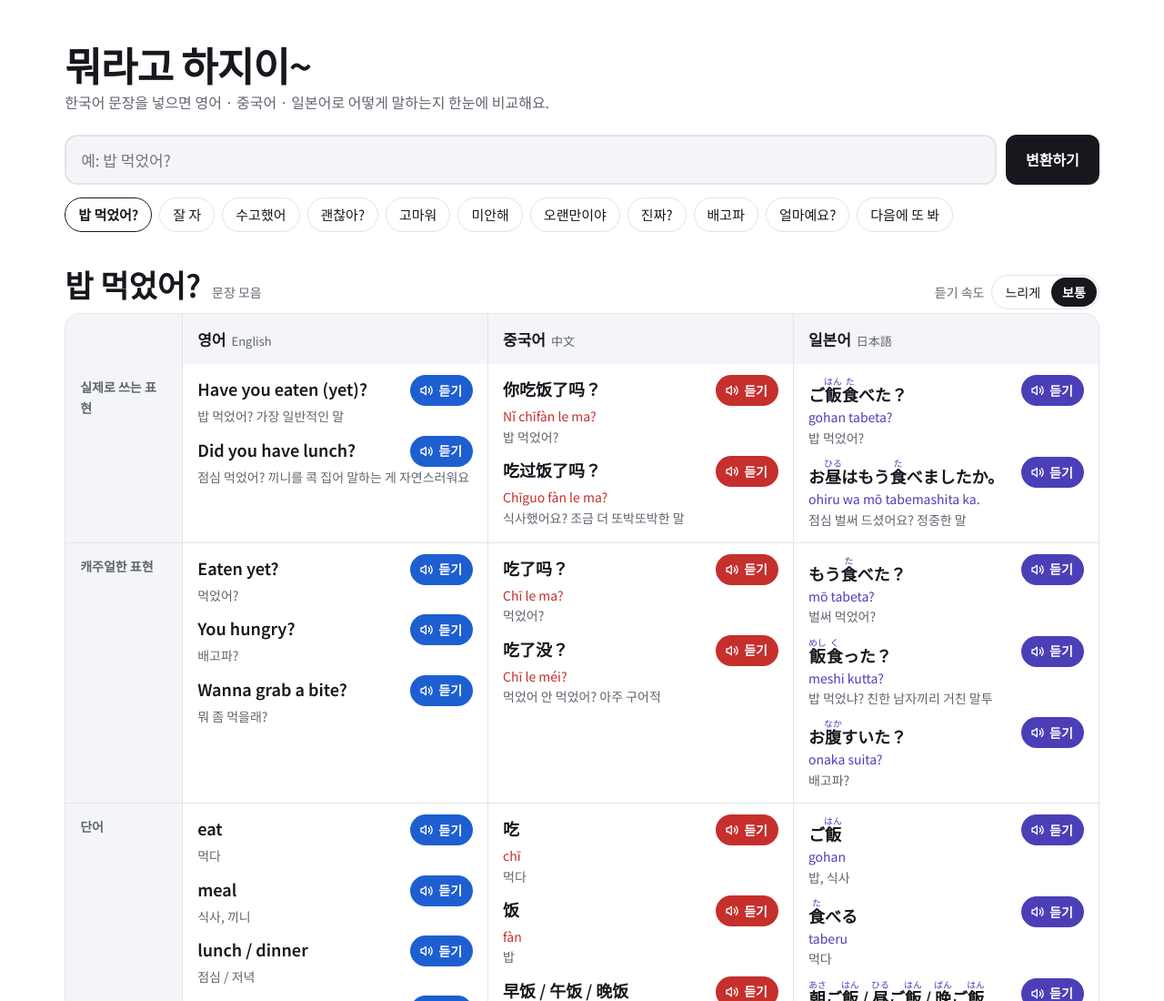
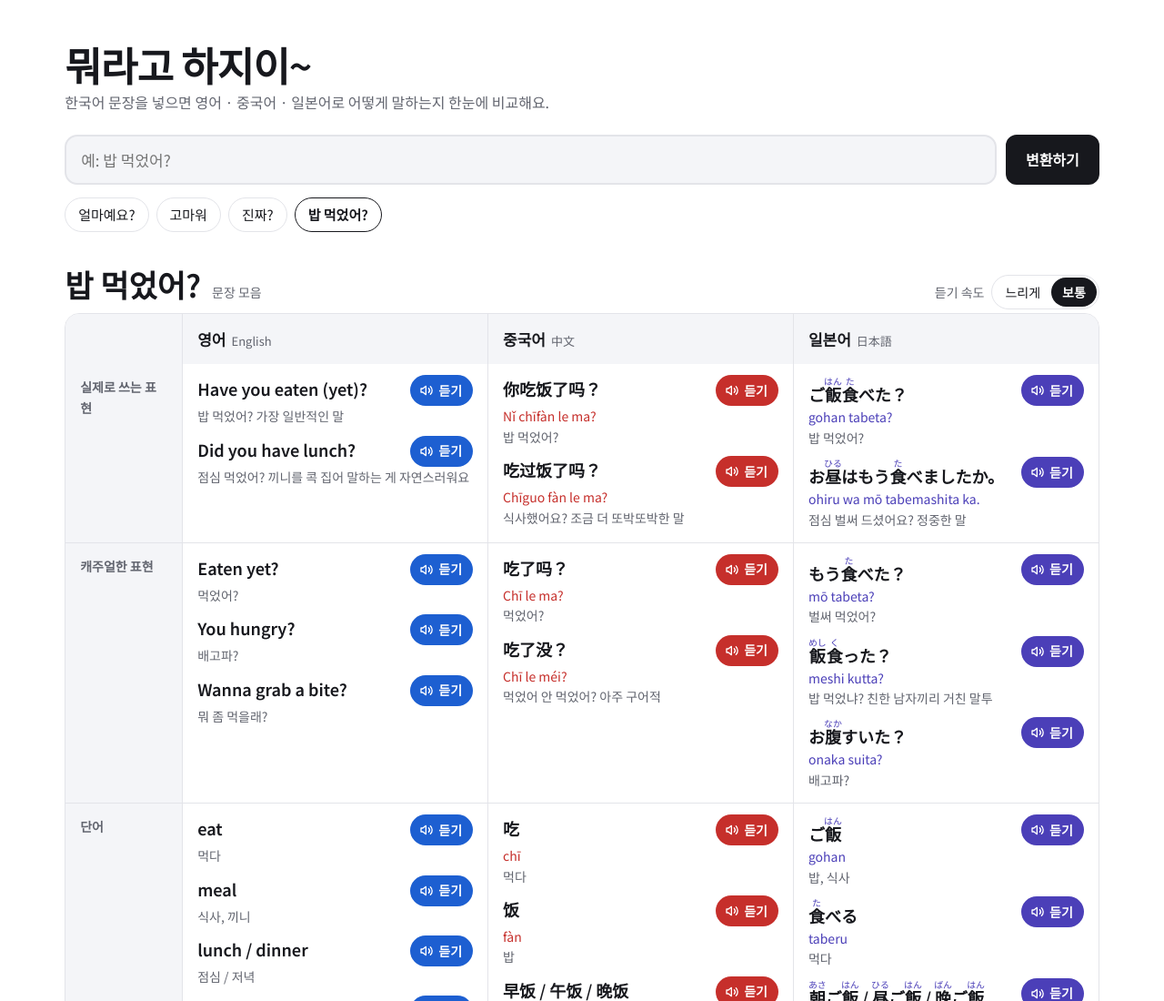
Before and after one commit to Aeeei/language-study, a plain HTML site: page index.html in a window 1280 px wide. Shown: the top 1100 px of the page at 91% size. Drawn offline with Linux system fonts and the light colour scheme; a web font is replaced by a local one.

Commit message:
예시 버튼 줄이기: 추천 3개 + 최근 2개, 최대 7개
Co-Authored-By: Claude Opus 5.5 <noreply@anthropic.com>
Claude-Session: https://claude.ai/code/session_01KzV148qVHyKndwmh6yKatk

```diff
--- a/index.html
+++ b/index.html
@@ -288,6 +288,7 @@ const it=x=>Array.isArray(x)?{t:x[0],r:x[1],k:x[2]}:(x||{});
 let cache=store.get("tri.cache3",{});
 for(const d of LIB)cache[norm(d.q)]=d;
 let hist=store.get("tri.hist",[]);
+const recOrder=[...LIB].sort(()=>Math.random()-.5);
 let cur=LIB[0],chat=[],key=store.get("tri.key","");
 
 function cell(lang,row,d){
@@ -300,7 +301,11 @@ function render(){
   $("qt").textContent=cur.q;
   $("qs").textContent=(LIB.includes(cur)?"문장 모음":cur.basic?"기본 번역":"AI가 만든 표")+(cur.meaning&&norm(cur.meaning)!==norm(cur.q)?" · 뜻: "+cur.meaning:"");
   $("out").innerHTML=`<table><thead><tr><th></th>${LANGS.map(([c,ko,n])=>`<th class="${c}">${ko}<small>${n}</small></th>`).join("")}</tr></thead><tbody>${ROWS.map(([r,lab])=>`<tr><th scope="row">${lab}</th>${LANGS.map(([c,ko])=>`<td class="${c}" data-l="${ko}">${cell(c,r,cur[c])}</td>`).join("")}</tr>`).join("")}</tbody></table>`;
-  const list=[...new Set([...LIB.map(d=>d.q),...hist])];
+  const recent=hist.slice(0,2);
+  const recs=recOrder.map(d=>d.q).filter(q=>!recent.includes(q)).slice(0,3);
+  let list=[...new Set([...recs,...recent])];
+  if(cur&&cur.q&&!list.includes(cur.q))list.push(cur.q);
+  list=list.slice(0,7);
   $("chips").innerHTML=list.map(s=>`<button type="button" class="chip${s===cur.q?" on":""}" data-s="${esc(s)}">${esc(s)}</button>`).join("");
 }
 function skeleton(q){
--- a/sw.js
+++ b/sw.js
@@ -1,4 +1,4 @@
-const C='mrg-v9';
+const C='mrg-v10';
 const ASSETS=['./','./index.html','./manifest.webmanifest','./icon-192.png','./icon-512.png'];
 self.addEventListener('install',e=>{e.waitUntil(caches.open(C).then(c=>c.addAll(ASSETS)));self.skipWaiting();});
 self.addEventListener('activate',e=>{e.waitUntil(caches.keys().then(k=>Promise.all(k.filter(x=>x!==C).map(x=>caches.delete(x)))).then(()=>self.clients.claim()));});
```
